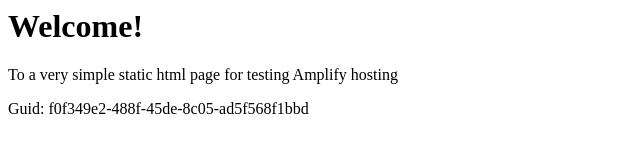
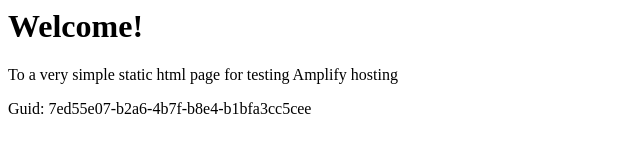
Before and after one commit to aws-aemilia-icn/Github-PR-Commit-Integration-Test-DoNotTouch-GitHubWebhookPushCanaryTest-v1-prod-ap-northeast-2, a website: page src/index.html in a window 1280 px wide. Shown: the full height of the page, 0-640 px from the left. Drawn offline with Linux system fonts and the light colour scheme.

Commit message:
commit from integ tests

```diff
--- a/src/index.html
+++ b/src/index.html
@@ -12,6 +12,6 @@
 <body>
     <h1>Welcome!</h1>
     <p>To a very simple static html page for testing Amplify hosting</p>
-    <p>Guid: f0f349e2-488f-45de-8c05-ad5f568f1bbd</p></body>
+    <p>Guid: 7ed55e07-b2a6-4b7f-b8e4-b1bfa3cc5cee</p></body>
 
 </html>
```
